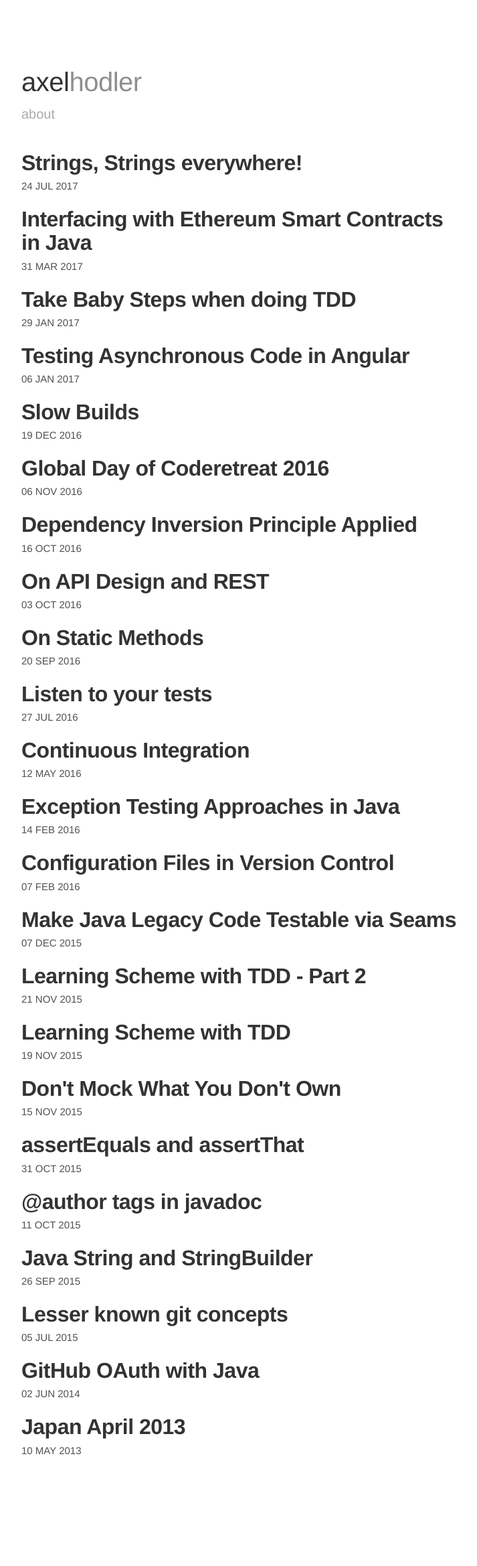
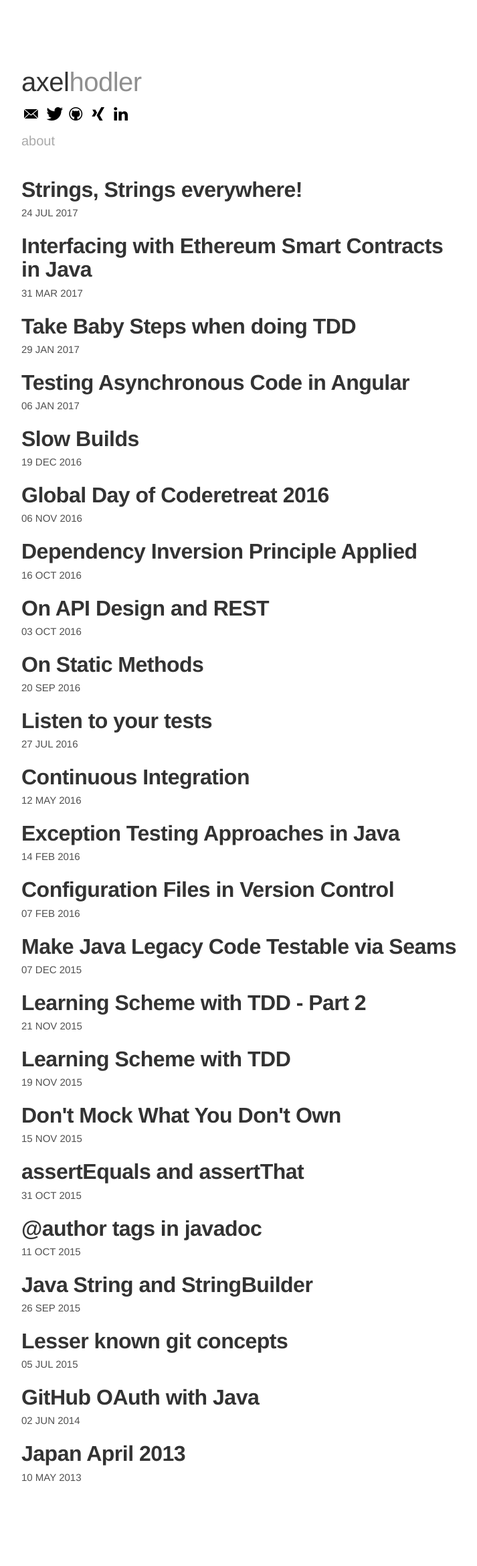
Before and after one commit to schlegde/schlegel.github.io, a Jekyll site: the page built from index.html, in a window 1280 px wide. Shown: the whole page at 67% size, without its empty margins (248-961 px from the left). Built offline with Jekyll 4.4.1, drawn with Linux system fonts in a browser that asks for light colours; before the commit the page ends 2298 px from its top, so only the background shows below that.

Commit message:
add link to social sites

```diff
--- a/_includes/header.html
+++ b/_includes/header.html
@@ -1,7 +1,32 @@
 <header class="masthead">
+
   <h1 class="masthead-title">
     <a href="{{ site.baseurl }}/">axel<span>hodler</span></a>
   </h1>
+
+  <div class="social-connections">
+    <a class="social-link"
+       href="mailto:axel@hodler.co">
+      <i class="icon-email"></i>
+    </a>
+    <a class="social-link"
+       href="https://twitter.com/axelhodler">
+      <i class="icon-twitter"></i>
+    </a>
+    <a class="social-link"
+       href="https://github.com/axelhodler">
+      <i class="icon-github-circled"></i>
+    </a>
+    <a class="social-link"
+       href="https://www.xing.com/profile/Axel_Hodler">
+      <i class="icon-xing"></i>
+    </a>
+    <a class="social-link"
+       href="https://www.linkedin.com/in/axelhodler/">
+      <i class="icon-linkedin"></i>
+    </a>
+  </div>
+
   <nav class="masthead-nav">
     {% for nav in site.nav %}
     <a href="{{ nav.href }}">{{ nav.name }}</a>
--- a/style.scss
+++ b/style.scss
@@ -31,14 +31,17 @@ body {
       -ms-text-size-adjust: 100%;
 }
 
+.social-connections {
+  margin-bottom: 8px;
+}
+
+.social-link {
+  color: black;
+}
+
 a {
   color: #268bd2;
   text-decoration: none;
-
-  &:hover,
-  &:focus {
-    text-decoration: underline;
-  }
 }
 
 h1, h2, h3, h4, h5, h6 {
```
